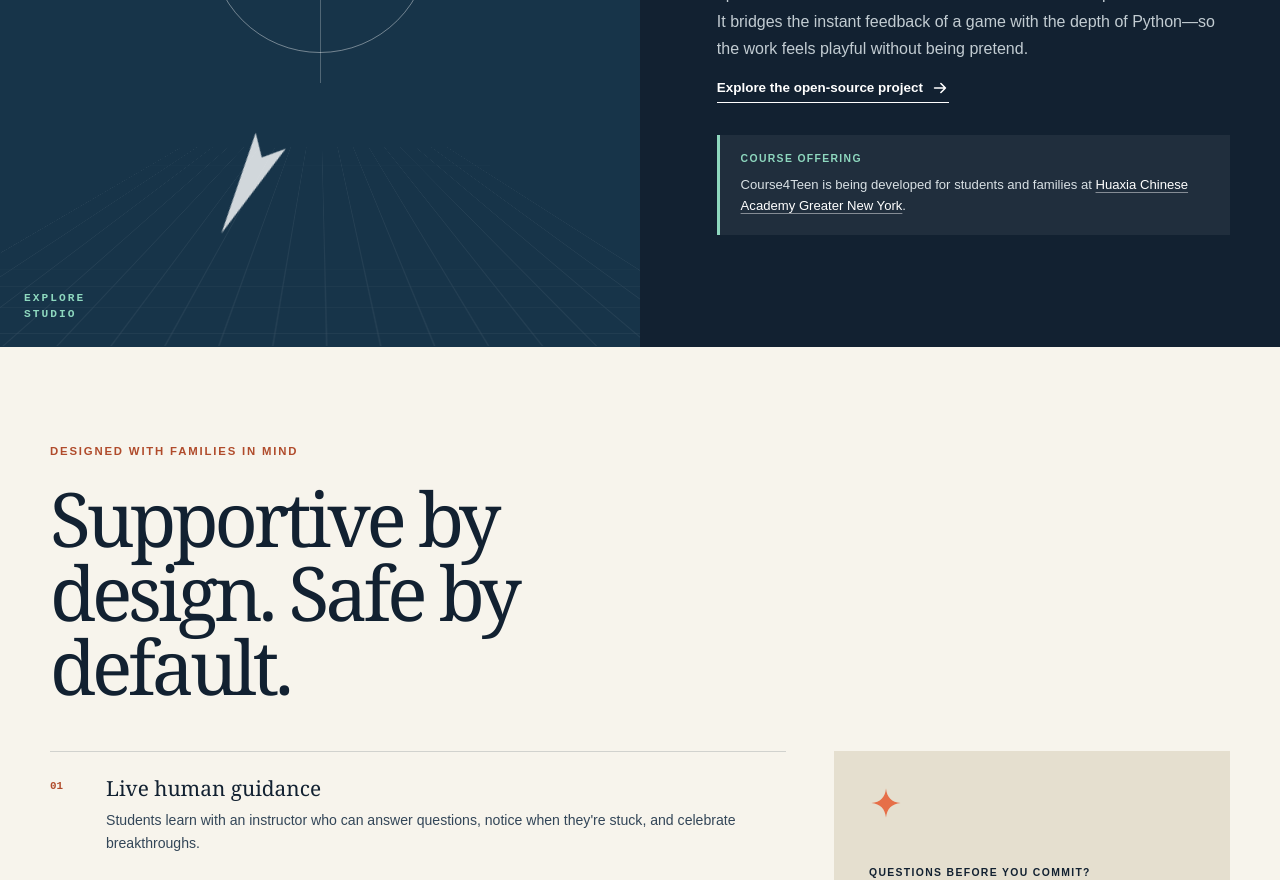
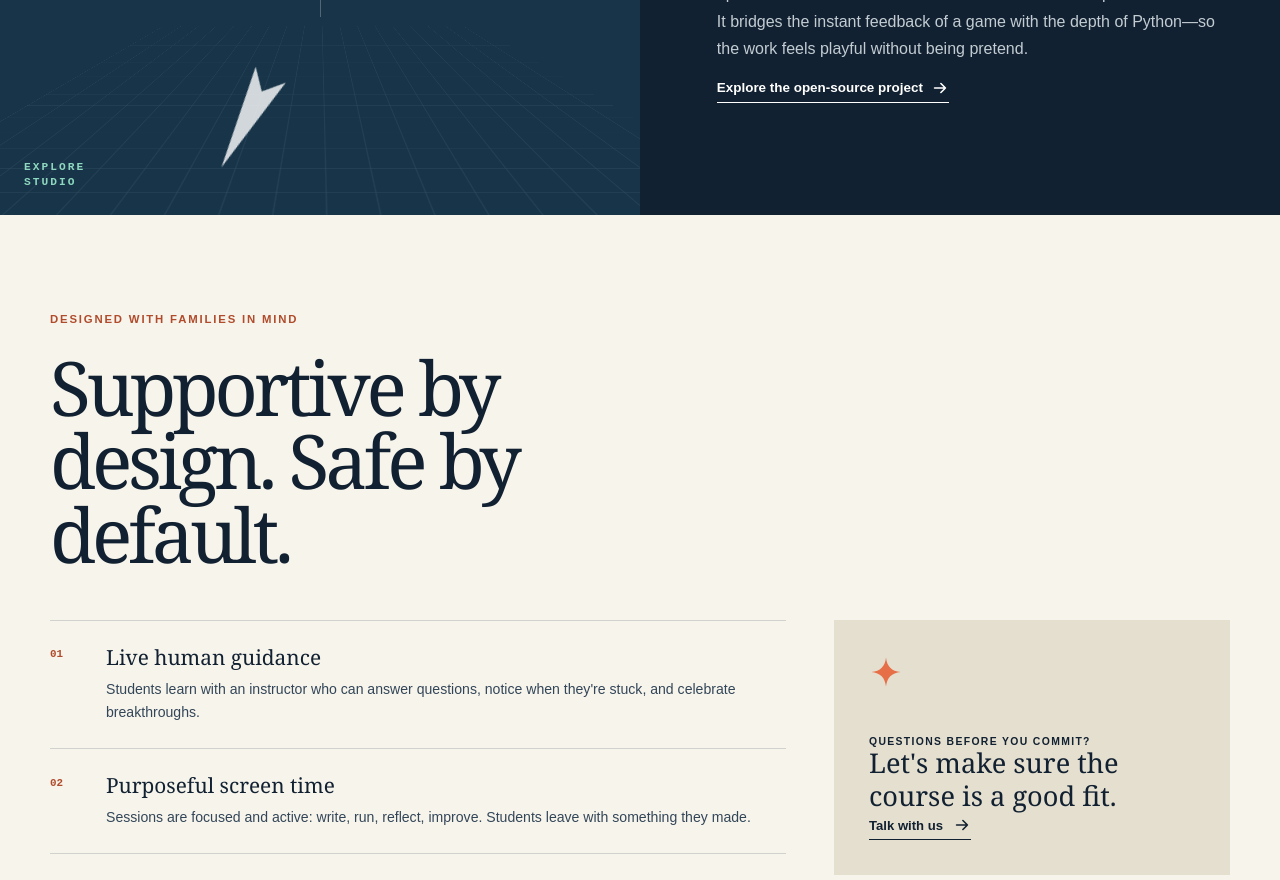
Before and after one commit to tonyluo2000/explore-studio, a Next.js app in the folder course4teen-website/: page / in a window 1280 px wide. Shown: the part 3160-4040 px from the top of the page. Built offline with nearby package versions, Linux system fonts and the light colour scheme.

Commit message:
Remove Course4Teen school reference

```diff
--- a/course4teen-website/app/globals.css
+++ b/course4teen-website/app/globals.css
@@ -134,11 +134,6 @@ h2 { font-family: Georgia, 'Times New Roman', serif; font-weight: 400; font-size
 .studio-copy > p:not(.kicker) { color: #c2ccd2; line-height: 1.7; max-width: 590px; }
 .studio-copy .kicker { color: var(--coral-dark); }
 .text-link.light { color: white; margin-top: 1rem; }
-.school-note { max-width: 590px; margin-top: 2rem; padding: 1.2rem 1.3rem; border-left: 3px solid var(--mint); background: rgba(255,255,255,.06); }
-.school-note > span { display: block; margin-bottom: .55rem; color: var(--mint); font: 700 .65rem/1 Arial, sans-serif; letter-spacing: .13em; text-transform: uppercase; }
-.school-note p { margin: 0; color: #d9e1e5; font-size: .82rem; line-height: 1.6; }
-.school-note a { color: white; text-decoration: underline; text-decoration-color: rgba(255,255,255,.45); text-underline-offset: .2em; }
-.school-note a:hover { text-decoration-color: white; }
 
 .parent-heading { max-width: 670px; }
 .parent-content { display: grid; gap: 3rem; margin-top: 3rem; }
--- a/course4teen-website/app/page.tsx
+++ b/course4teen-website/app/page.tsx
@@ -145,13 +145,6 @@ export default function Home() {
             <p>Course4Teen is the guided learning experience. Explore Studio is the open-source environment students use to build and explore.</p>
             <p>It bridges the instant feedback of a game with the depth of Python—so the work feels playful without being pretend.</p>
             <a className="text-link light" href="https://github.com/tonyluo2000/explore-studio">Explore the open-source project <ArrowIcon /></a>
-            <aside className="school-note" aria-label="School relationship">
-              <span>Course offering</span>
-              <p>
-                Course4Teen is being developed for students and families at{" "}
-                <a href="https://www.hxgny.org/">Huaxia Chinese Academy Greater New York</a>.
-              </p>
-            </aside>
           </div>
         </section>
 
```
